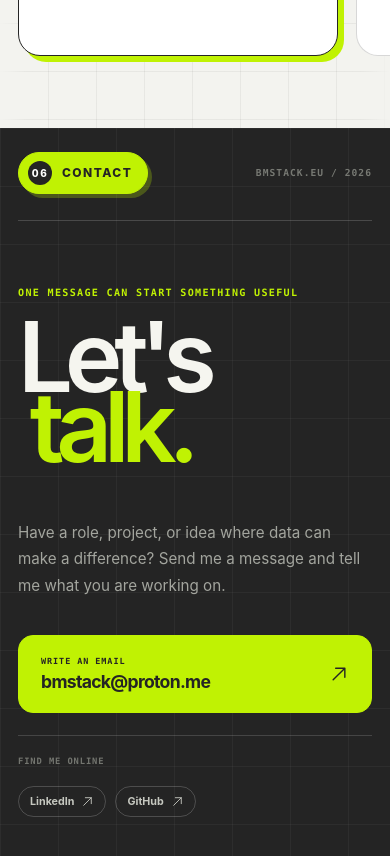
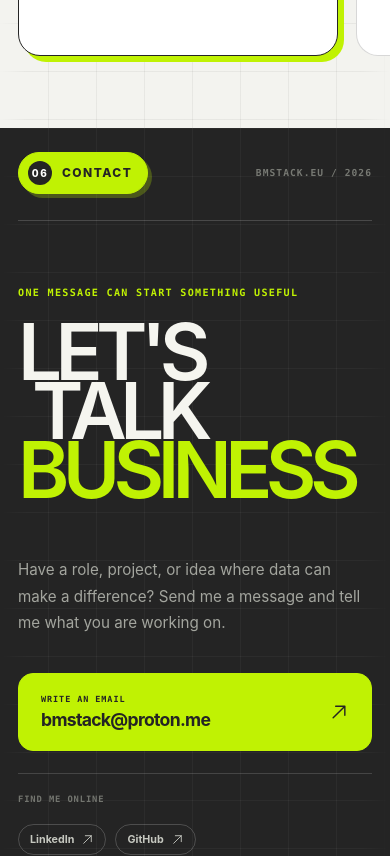
Before and after one commit to Majo0101/bmstack_pages, a React (Vite) app: page / in a window 390 px wide. Shown: the part 10460-11316 px from the top of the page. Built offline with nearby package versions, Linux system fonts and the light colour scheme.

Commit message:
Unify contact section layout

```diff
--- a/src/components/Contact.css
+++ b/src/components/Contact.css
@@ -1,31 +1,60 @@
 .contact {
-  padding: clamp(14px, 2vw, 28px);
+  padding: 0;
   color: #f5f5ef;
-  background: #1d1d1d;
+  background: #242424;
 }
 
 .contact-shell {
   position: relative;
-  width: min(1480px, 100%);
-  min-height: min(900px, 94svh);
-  margin: 0 auto;
-  padding: clamp(26px, 4vw, 64px);
+  display: flex;
+  width: 100%;
+  min-height: 100svh;
+  margin: 0;
+  padding: clamp(46px, 5vw, 78px) clamp(22px, 5vw, 78px) clamp(32px, 4vw, 60px);
   overflow: hidden;
+  flex-direction: column;
+  background: #242424;
+  border: 0;
+  border-radius: 0;
+}
+
+.contact-shell::before {
+  position: absolute;
+  z-index: 0;
+  inset: 0;
+  content: '';
   background:
     linear-gradient(rgba(255, 255, 255, 0.04) 1px, transparent 1px),
-    linear-gradient(90deg, rgba(255, 255, 255, 0.04) 1px, transparent 1px),
-    #242424;
-  background-size: 58px 58px;
-  border: 1px solid rgba(255, 255, 255, 0.11);
-  border-radius: 32px;
+    linear-gradient(90deg, rgba(255, 255, 255, 0.04) 1px, transparent 1px);
+  background-position: 0 0;
+  background-size: 48px 48px;
+  -webkit-mask-image: linear-gradient(
+    90deg,
+    transparent 0,
+    rgba(0, 0, 0, 0.18) 4%,
+    #000 14%,
+    #000 86%,
+    rgba(0, 0, 0, 0.18) 96%,
+    transparent 100%
+  );
+  mask-image: linear-gradient(
+    90deg,
+    transparent 0,
+    rgba(0, 0, 0, 0.18) 4%,
+    #000 14%,
+    #000 86%,
+    rgba(0, 0, 0, 0.18) 96%,
+    transparent 100%
+  );
+  pointer-events: none;
 }
 
 .contact-shell::after {
   position: absolute;
   z-index: 0;
-  right: -5%;
-  bottom: -24%;
-  width: min(34vw, 520px);
+  right: -30px;
+  bottom: clamp(-280px, -18svh, -150px);
+  width: min(34vw, 44svh, 500px);
   aspect-ratio: 1;
   content: '';
   background: #c0f203;
@@ -88,10 +117,12 @@
 
 .contact-main {
   display: grid;
+  flex: 1;
   grid-template-columns: minmax(440px, 1.2fr) minmax(390px, 0.8fr);
   gap: clamp(60px, 9vw, 150px);
-  padding: clamp(72px, 9vw, 138px) 0 clamp(62px, 8vw, 112px);
+  padding: clamp(62px, 7vw, 108px) 0 clamp(54px, 6vw, 88px);
   align-items: end;
+  align-content: center;
 }
 
 .contact-title-wrap > p {
@@ -106,18 +137,22 @@
 
 .contact h2 {
   margin: 0;
-  font-size: clamp(5rem, 11vw, 10.5rem);
+  font-size: clamp(4.4rem, 8.5vw, 8.5rem);
   font-weight: 580;
-  line-height: 0.72;
+  line-height: 0.76;
   letter-spacing: -0.085em;
+  text-transform: uppercase;
 }
 
 .contact h2 span {
   display: block;
 }
 
+.contact h2 span:nth-child(2) {
+  margin-left: 0.3em;
+}
+
 .contact h2 span:last-child {
-  margin-left: 0.28em;
   color: #c0f203;
 }
 
@@ -352,9 +387,9 @@
   }
 
   .contact-shell::after {
-    right: -14%;
-    bottom: -15%;
-    width: min(48vw, 430px);
+    right: -65px;
+    bottom: clamp(-220px, -15svh, -115px);
+    width: min(56vw, 42svh, 410px);
   }
 }
 
@@ -370,17 +405,22 @@
     border-radius: 0;
   }
 
+  .contact-shell::before {
+    -webkit-mask-image: linear-gradient(90deg, transparent, #000 7%, #000 93%, transparent);
+    mask-image: linear-gradient(90deg, transparent, #000 7%, #000 93%, transparent);
+  }
+
   .contact-main {
     gap: 58px;
     padding: 66px 0 78px;
   }
 
   .contact h2 {
-    font-size: clamp(5rem, 25vw, 7.5rem);
+    font-size: clamp(4rem, 20vw, 6.2rem);
   }
 
-  .contact h2 span:last-child {
-    margin-left: 0.12em;
+  .contact h2 span:nth-child(2) {
+    margin-left: 0.18em;
   }
 
   .contact-online {
@@ -413,9 +453,9 @@
   }
 
   .contact-shell::after {
-    right: -38%;
-    bottom: -10%;
-    width: 92vw;
+    right: -32%;
+    bottom: -120px;
+    width: min(92vw, 52svh, 440px);
     opacity: 0.9;
   }
 }
--- a/src/components/Contact.jsx
+++ b/src/components/Contact.jsx
@@ -41,6 +41,7 @@ export default function Contact({ language = 'EN' }) {
             <p>{text.eyebrow}</p>
             <h2 id="contact-title">
               <span>{text.titleStart}</span>
+              <span>{text.titleMiddle}</span>
               <span>{text.titleEnd}</span>
             </h2>
           </div>
--- a/src/content/contact.js
+++ b/src/content/contact.js
@@ -3,7 +3,8 @@ const contactContent = {
     label: 'Contact',
     eyebrow: 'One message can start something useful',
     titleStart: "Let's",
-    titleEnd: 'talk.',
+    titleMiddle: 'talk',
+    titleEnd: 'business',
     intro:
       'Have a role, project, or idea where data can make a difference? Send me a message and tell me what you are working on.',
     emailLabel: 'Write an email',
@@ -18,8 +19,9 @@ const contactContent = {
   SK: {
     label: 'Kontakt',
     eyebrow: 'Jedna správa môže začať niečo užitočné',
-    titleStart: 'Ozvite',
-    titleEnd: 'sa.',
+    titleStart: "Let's",
+    titleMiddle: 'talk',
+    titleEnd: 'business',
     intro:
       'Máte pracovnú ponuku, projekt alebo nápad, pri ktorom môžu dáta pomôcť? Napíšte mi, na čom pracujete.',
     emailLabel: 'Napísať e-mail',
```
